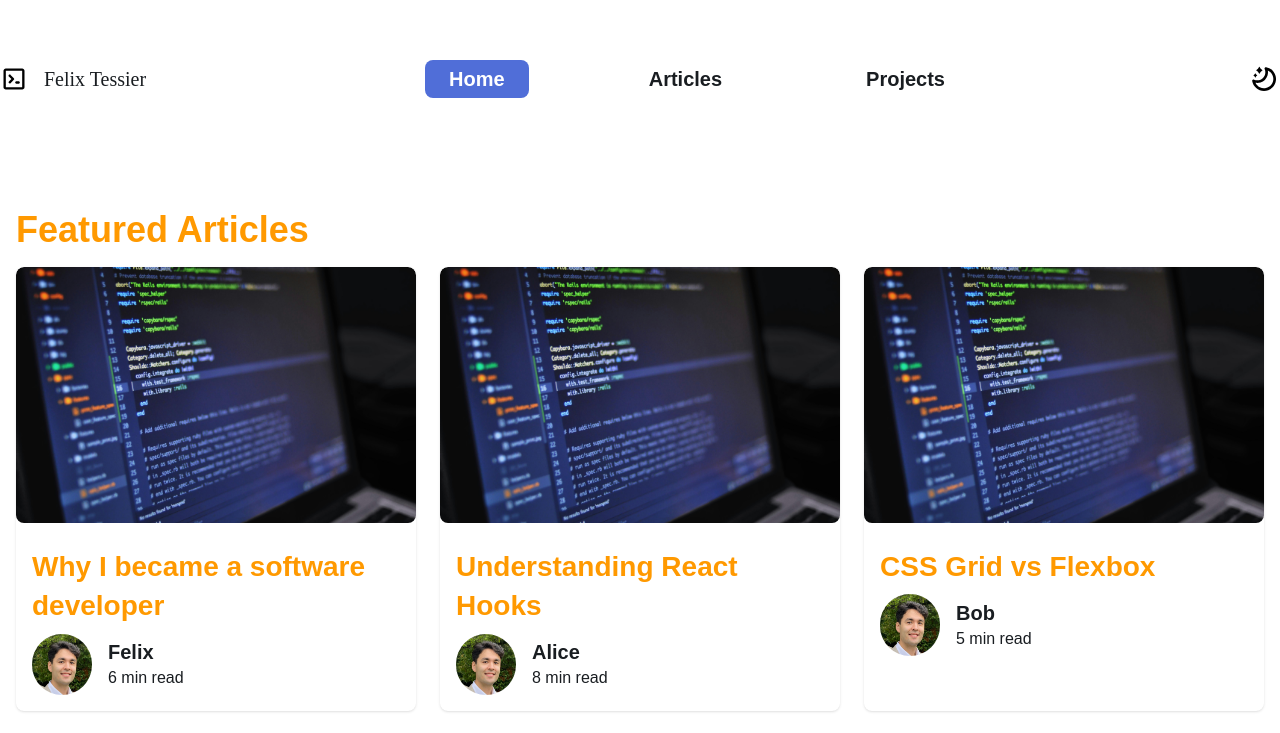
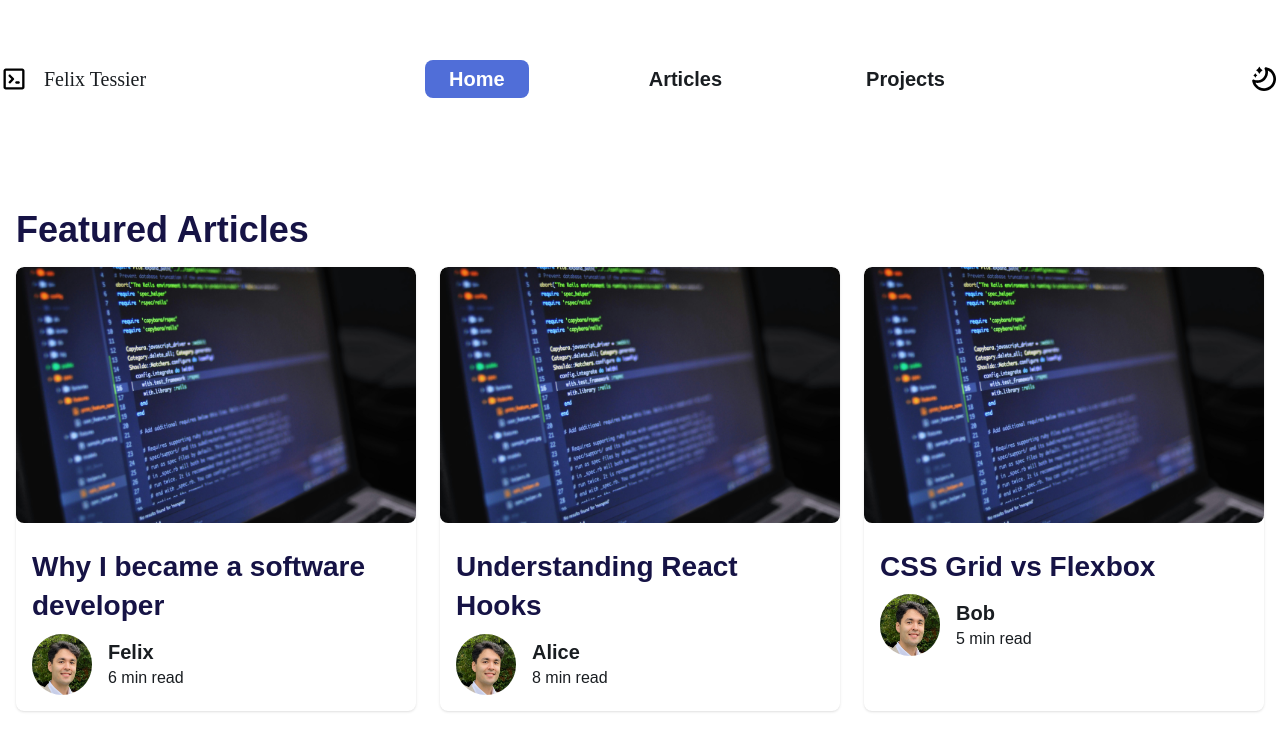
Before and after one commit to felixtessier/web-portfolio, a Next.js app: page / in a window 1280 px wide. Shown: the top 733 px of the page. Built offline with nearby package versions, Linux system fonts and the light colour scheme; a web font is replaced by a local one.

Commit message:
Update global styles and header component for theme support

```diff
--- a/src/app/globals.css
+++ b/src/app/globals.css
@@ -9,6 +9,7 @@
   --font-sans: var(--font-geist-sans);
   --font-mono: var(--font-geist-mono);
   --font-mclaren: "McLaren", cursive;
+  --h-color: #161345;
 }
 
 [data-theme="dark"] {
@@ -16,6 +17,7 @@
   --foreground: #ffffff;
   --primary: #6d8aff;
   --secondary: #2d3748;
+  --h-color: #ff9900;
 }
 
 @theme inline {
@@ -47,7 +49,7 @@ h1 {
   line-height: 1.2;
   margin: 1rem 0;
   font-family: var(--font-sans);
-  color: #ff9900;
+  color: var(--h-color);
 }
 
 h2 {
@@ -56,7 +58,7 @@ h2 {
   line-height: 1.3;
   margin: 0.75rem 0;
   font-family: var(--font-sans);
-  color: #ff9900;
+  color: var(--h-color);
 }
 
 h3 {
@@ -65,7 +67,7 @@ h3 {
   line-height: 1.4;
   margin: 0.5rem 0;
   font-family: var(--font-sans);
-  color: #ff9900;
+  color: var(--h-color);
 }
 
 h4,
--- a/src/components/Header.tsx
+++ b/src/components/Header.tsx
@@ -28,7 +28,8 @@ const Header = () => {
 
   return (
     <header className="mt-8">
-      <nav className="container mx-auto h-24 flex items-center justify-between border-b-2 border-white">
+      <nav className={`container mx-auto h-24 flex items-center justify-between border-b-2
+        ${theme === 'light' ? 'border-black' : 'border-white'}`}>
         <div className="flex items-center gap-4">
           <Image
             src={
```
